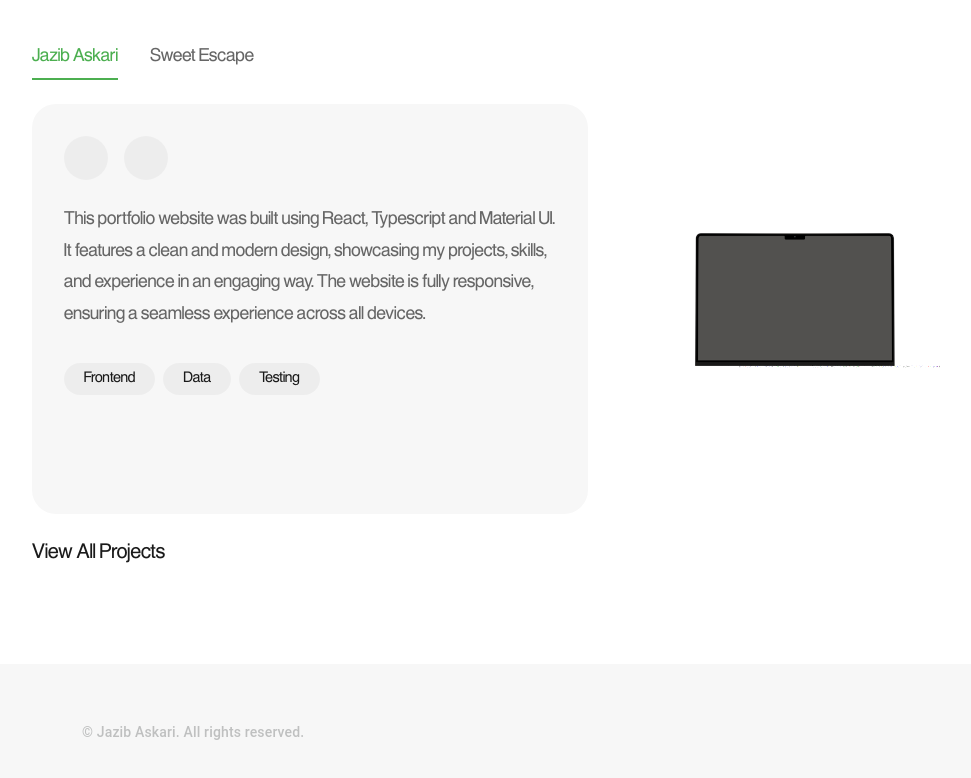
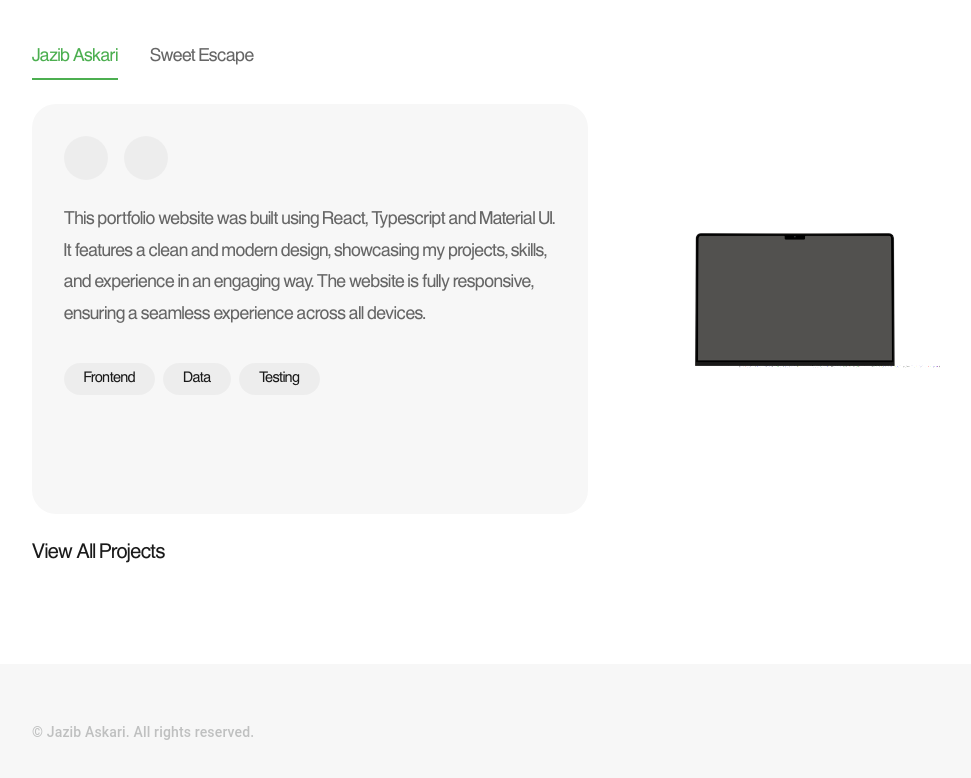
Before and after one commit to jazibaskari/jazib-askari, a React (Vite) app in the folder jazib-askari/: page / in a window 1280 px wide. Shown: the part 3556-4334 px from the top of the page, without its empty margins (68-1039 px from the left). Built offline with nearby package versions, Linux system fonts and the light colour scheme; some icons are missing.

Commit message:
chore(cleanup): fix footer alignment

```diff
--- a/jazib-askari/src/components/disclaimer/DisclaimerSection.tsx
+++ b/jazib-askari/src/components/disclaimer/DisclaimerSection.tsx
@@ -9,7 +9,7 @@ const Footer = () => {
       component="footer"
       sx={{
         py: 6,
-        px: { xs: 2, md: "150px" },
+        px: { xs: 4, md: "100px" },
         bgcolor: "background.paper"
       }}
     >
@@ -24,7 +24,12 @@ const Footer = () => {
       >
         <Typography
           variant="body2"
-          sx={{ color: "text.grey", fontWeight: 500, textAlign: { xs: "center", md: "left" } }}
+          sx={{
+            color: "text.grey",
+            fontWeight: 500,
+            textAlign: { xs: "center", md: "left" },
+            p: 0
+          }}
         >
           © Jazib Askari. All rights reserved.
         </Typography>
--- a/jazib-askari/src/components/projects/ProjectsSection.tsx
+++ b/jazib-askari/src/components/projects/ProjectsSection.tsx
@@ -70,7 +70,7 @@ const ProjectsSection = ({ trigger }: ProjectsSectionProps) => {
               >
                 {value === index && (
                   <Box sx={{ width: "100%" }}>
-                      <ProjectTabContent project={p} trigger={value} />
+                    <ProjectTabContent project={p} trigger={value} />
                   </Box>
                 )}
               </div>
```
